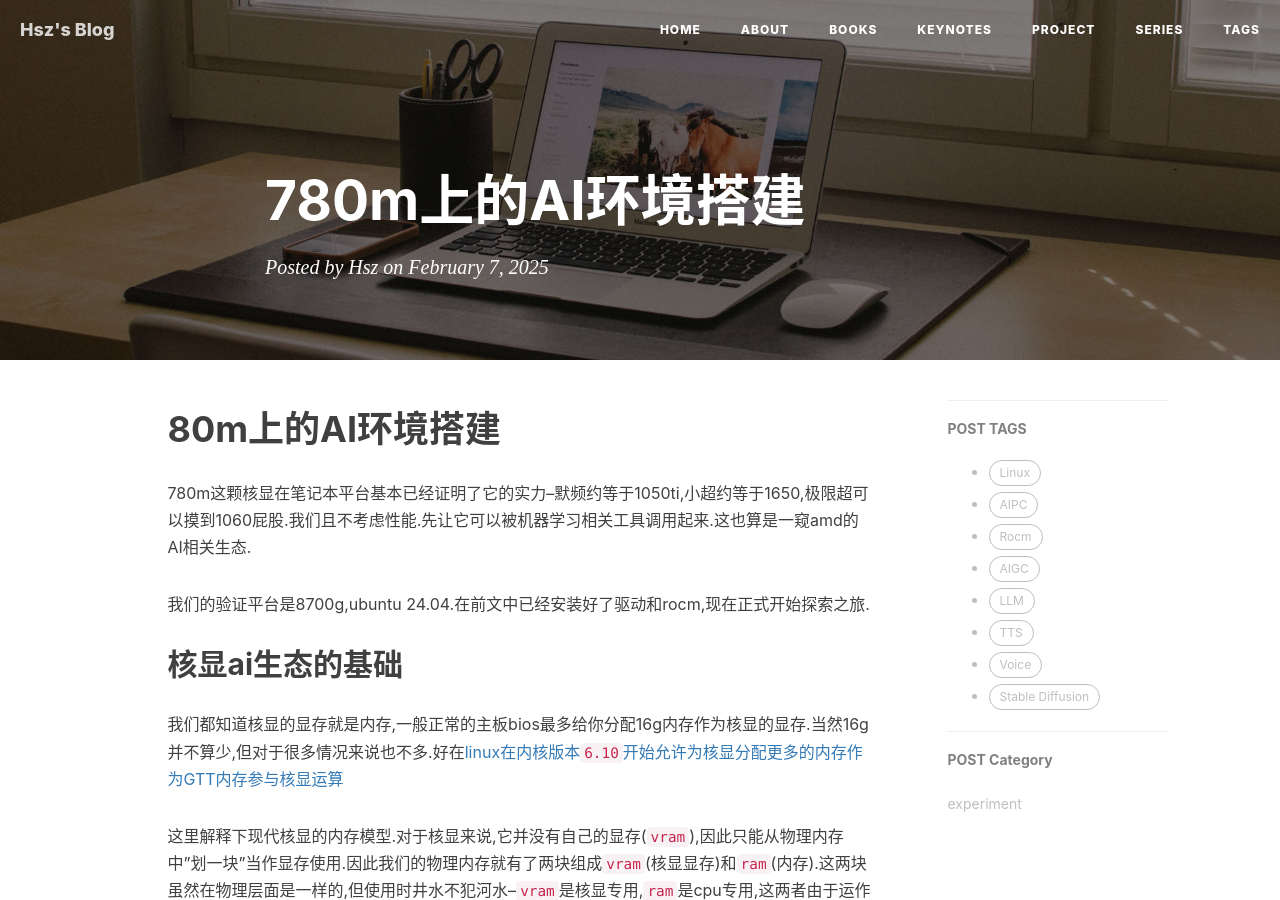
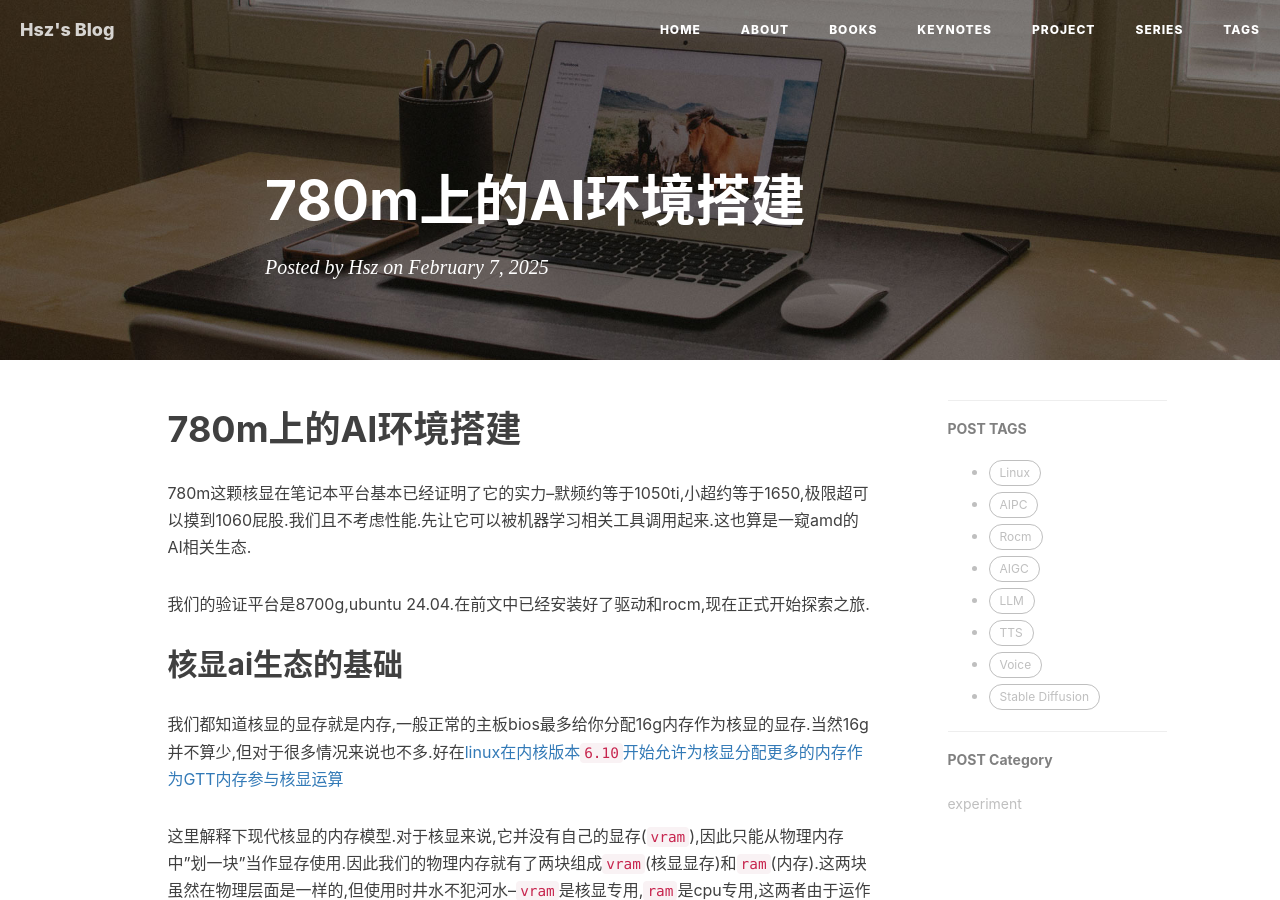
Before and after one commit to hsz1273327/hsz1273327.github.io, a Jekyll site: the page built from _posts/2025-02-17-780m上的AI环境搭建.md, in a window 1280 px wide and 900 px high. Built offline with Jekyll 4.4.1, drawn with Linux system fonts in a browser that asks for light colours; nearby versions of some CDN libraries; comment, search, counter and statistics services are not loaded.

Commit message:
Update 2025-02-17-780m上的AI环境搭建.md

```diff
--- a/_posts/2025-02-17-780m上的AI环境搭建.md
+++ b/_posts/2025-02-17-780m上的AI环境搭建.md
@@ -19,7 +19,7 @@ tags:
 header-img: "img/home-bg-o.jpg"
 update: 2025-02-07
 ---
-# 80m上的AI环境搭建
+# 780m上的AI环境搭建
 
 780m这颗核显在笔记本平台基本已经证明了它的实力--默频约等于1050ti,小超约等于1650,极限超可以摸到1060屁股.我们且不考虑性能.先让它可以被机器学习相关工具调用起来.这也算是一窥amd的AI相关生态.
 
```
